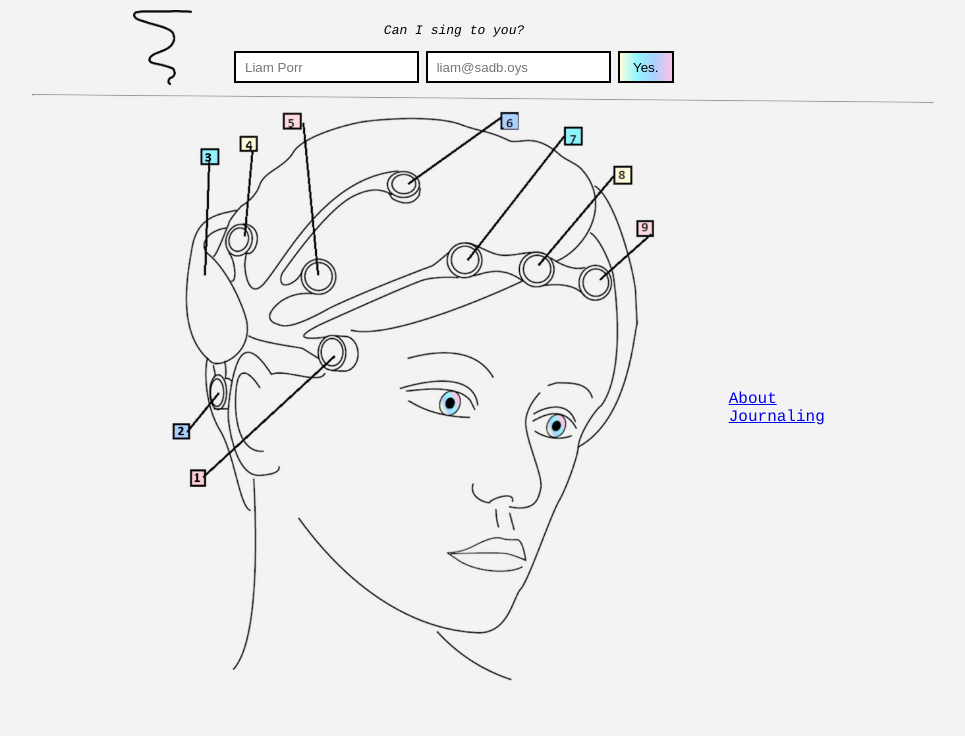
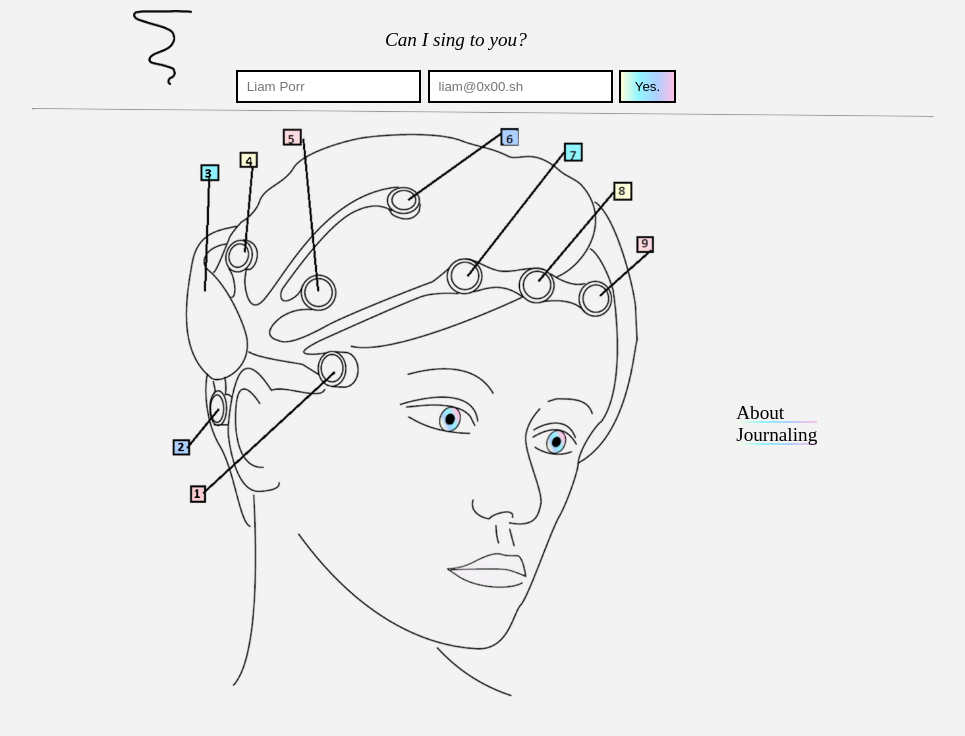
Before and after one commit to wporr/liamporr.com, a React (Create React App) app in the folder client/: page / in a window 1280 px wide. Shown: the top 736 px of the page, without its empty margins (157-1122 px from the left). Built offline with nearby package versions, Linux system fonts and the light colour scheme.

Commit message:
CSS fixes and fancy links

```diff
--- a/client/src/App.js
+++ b/client/src/App.js
@@ -11,7 +11,7 @@ import './main.css';
 
 const Header = () => (
   <header class="overlay" style={{maxWidth: "700px"}}>
-    <Link to='/' style={{marginRight: "5ex"}}>
+    <Link to='/' class="plainLink" style={{marginRight: "5ex"}}>
       <img src={line2} height="75px" alt="logo"/>
     </Link>
     <EmailForm/>
@@ -54,11 +54,11 @@ class EmailForm extends React.Component {
     return (
       <form onSubmit={this.handleSubmit.bind(this)}>
         <div class="vertical">
-          <p style={{fontSize: 'small', textAlign: 'center'}}><i>Can I sing to you?</i></p>
+          <p style={{textAlign: 'center'}}><i>Can I sing to you?</i></p>
           <div class="horizontal">
             <input id="name" placeholder="Liam Porr" value={this.name} onChange={this.onNameChange.bind(this)}/>
-            <input type="email" placeholder="liam@sadb.oys" value={this.email} onChange={this.onEmailChange.bind(this)} required/>
-            <button type="submit" className="btn movable btn-special">Yes.</button>
+            <input type="email" placeholder="liam@0x00.sh" value={this.email} onChange={this.onEmailChange.bind(this)} required/>
+            <button type="submit" className="btn movable specialBtn">Yes.</button>
           </div>
         </div>
       </form>
@@ -73,8 +73,8 @@ const Home = () => {
       <div class="overlay">
         <img src={girl} style={{maxHeight: "600px", minWidth: "100px"}} alt="beautiful drawing"/>
         <div class="vertical">
-          <Link to='/about'>About</Link>
-          <Link to='./journaling'>Journaling</Link>
+          <Link class="specialLink" to='/about'>About</Link>
+          <Link class="specialLink" to='./journaling'>Journaling</Link>
         </div>
       </div>
     </main>
--- a/client/src/main.css
+++ b/client/src/main.css
@@ -1,10 +1,13 @@
 body {
   margin: 10px;
   background: #f3f3f3;
-  font-family: Courier, monospace;
+  font-family: "Source Serif Pro", serif;
+  font-size: larger;
   -webkit-font-smoothing: antialiased;
   -moz-osx-font-smoothing: grayscale;
 }
+
+@import url('https://fonts.googleapis.com/css2?family=Source+Serif+Pro:ital,wght@0,400;0,700;1,400&display=swap');
 
 code {
   font-family: source-code-pro, Menlo, Monaco, Consolas, 'Courier New',
@@ -17,6 +20,33 @@ code {
   font-family: Courier, monospace;
   font-size: 8vh;
   color: red;
+}
+
+.plainLink {
+  text-decoration: underline;
+}
+
+.plainLink::after {
+  background: none;
+}
+
+a {
+  display: inline-block;
+  position: relative;
+  text-decoration: none;
+  color: inherit;
+  z-index: 1;
+}
+
+a::after {
+  content: '';
+  position: absolute;
+  left: 0;
+  bottom: .07em;
+  height: .1em;
+  width: 100%;
+  background: linear-gradient(271deg, #ffc1e6, #add0ff, #91f5ff, #fffedb);;
+  z-index: -1;
 }
 
 .horizontal {
@@ -68,12 +98,12 @@ code {
     100% { transform: translateX(-20vw) }
 }
 
-.btn-special {
-  background-image:linear-gradient(271deg, #ffc1e6, #add0ff, #91f5ff, #fffedb);
+.specialBtn {
+  background-image: linear-gradient(271deg, #ffc1e6, #add0ff, #91f5ff, #fffedb);
   transition: transform 0.2s;
 }
 
-.btn-special:hover {
+.specialBtn:hover {
   animation:slidebg 5s linear infinite;
 }
 
```
